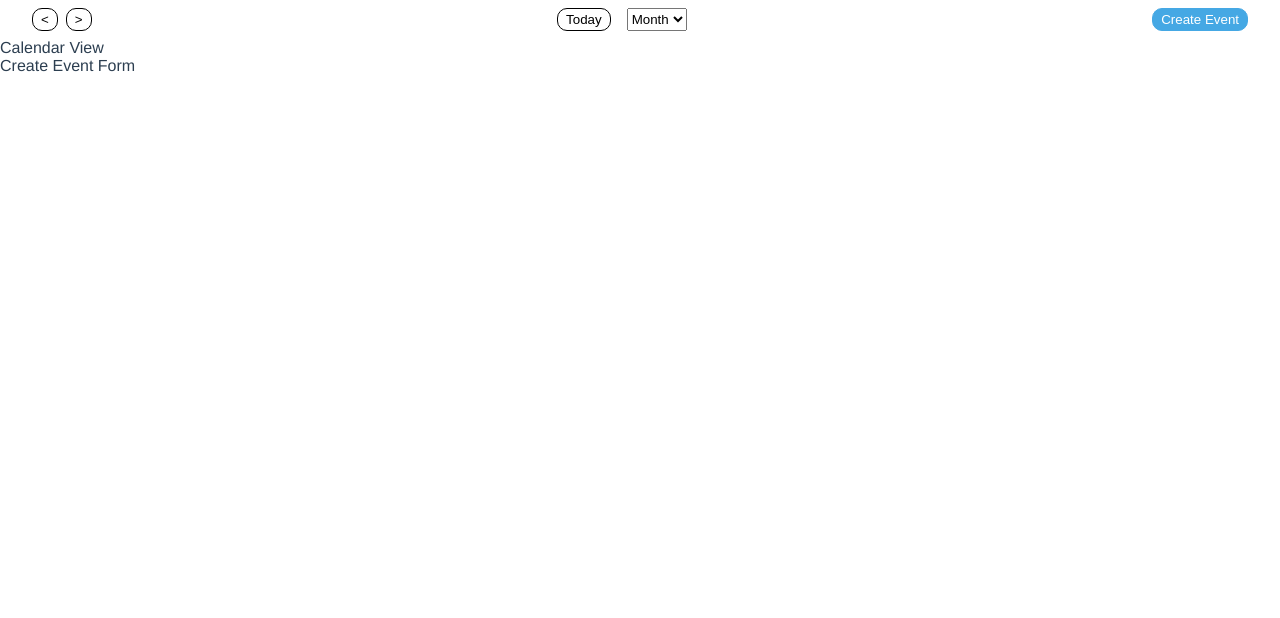
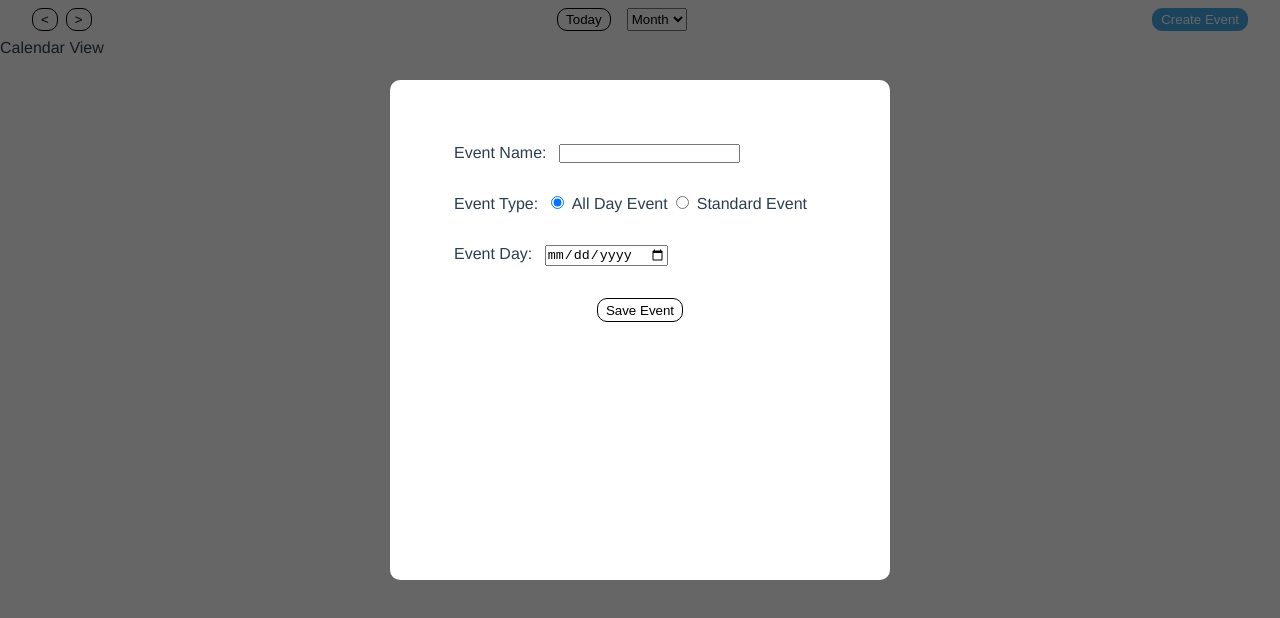
Before and after one commit to aedit/calendar-mock, a Vue app: page / in a window 1280 px wide. Both pictures are taken after a click on the button "Create Event". Shown: the top 618 px of the page. Built offline with nearby package versions, Linux system fonts and the light colour scheme.

Commit message:
stlye ready for create event form

```diff
--- a/src/App.vue
+++ b/src/App.vue
@@ -17,4 +17,8 @@
   color: #2c3e50;
 }
 
+.mr-s{
+  margin-right: 0.5rem;
+}
+
 </style>
--- a/src/components/CreateEvent.vue
+++ b/src/components/CreateEvent.vue
@@ -1,15 +1,95 @@
 <template>
   <div class="create-event-form">
-    Create Event Form
+    <div class="create-event-form__inner">
+      <div>
+        <label for="name" class="mr-s">Event Name: </label>
+        <input type="text" v-model="eventData.name" />
+      </div>
+      <div>
+        <span class="mr-s">Event Type: </span>
+        <span>
+          <input class="mr-s" type="radio" v-model="eventData.type" value="ALL" />
+          <label class="mr-s">All Day Event</label>
+          <input class="mr-s" type="radio" v-model="eventData.type" value="STANDARD" />
+          <label class="mr-s">Standard Event</label>
+        </span>
+      </div>
+      <div>
+        <label class="mr-s" for="">Event Day: </label>
+        <input type="date" v-model="eventData.date" />
+      </div>
+      <div v-if="eventData.type === 'STANDARD'" class="event-time-inputs">
+        <div>
+          <label>Event Start Time: </label>
+          <input type="time" v-model="eventData.startTime" />
+        </div>
+        <div>
+          <label>Event End Time: </label>
+          <input type="time" v-model="eventData.endTime" />
+        </div>
+      </div>
+      <div v-if="validationErrors" class="form-validation-error">Please fill complete form!</div>
+      <div class="event-save-button">
+        <button @click="saveEventDetails">Save Event</button>
+      </div>
+    </div>
   </div>
 </template>
 
 <script>
 export default {
-
+  data() {
+    return {
+      eventData: {
+        name: '',
+        type: 'ALL',
+        date: '',
+        startTime: '',
+        endTime: '',
+      },
+      validationErrors: false,
+    };
+  },
+  methods: {
+    saveEventDetails() {
+      console.log(this.eventData);
+    },
+  },
 };
 </script>
 
 <style lang="scss">
+.create-event-form {
+  position: fixed;
+  top: 0;
+  bottom: 0;
+  left: 0;
+  right: 0;
+  background: #00000099;
+  z-index: 100;
+  display: flex;
+  &__inner {
+    background: white;
+    margin: 5rem auto;
+    height: 500px;
+    width: 500px;
+    padding: 2rem;
+    border-radius: 10px;
+    & > div{
+      margin: 2rem;
+    }
 
+    .event-time-inputs{
+      & > div{
+        margin: 2rem 0rem;
+      }
+    }
+
+    .event-save-button{
+      display: flex;
+      align-items: center;
+      justify-content: center;
+    }
+  }
+}
 </style>
--- a/src/views/Home.vue
+++ b/src/views/Home.vue
@@ -43,11 +43,7 @@ export default {
 </script>
 
 <style lang="scss">
-.header{
-  display: flex;
-  justify-content: space-between;
-  padding: 0.5rem 2rem;
-  button{
+button{
       border: 1px solid black;
       border-radius: 10px;
       padding: 0.2rem 0.5rem;
@@ -58,6 +54,10 @@ export default {
       justify-content: center;
     }
 
+.header{
+  display: flex;
+  justify-content: space-between;
+  padding: 0.5rem 2rem;
   &__navigation{
     display: flex;
     gap: 0.5rem;
```
